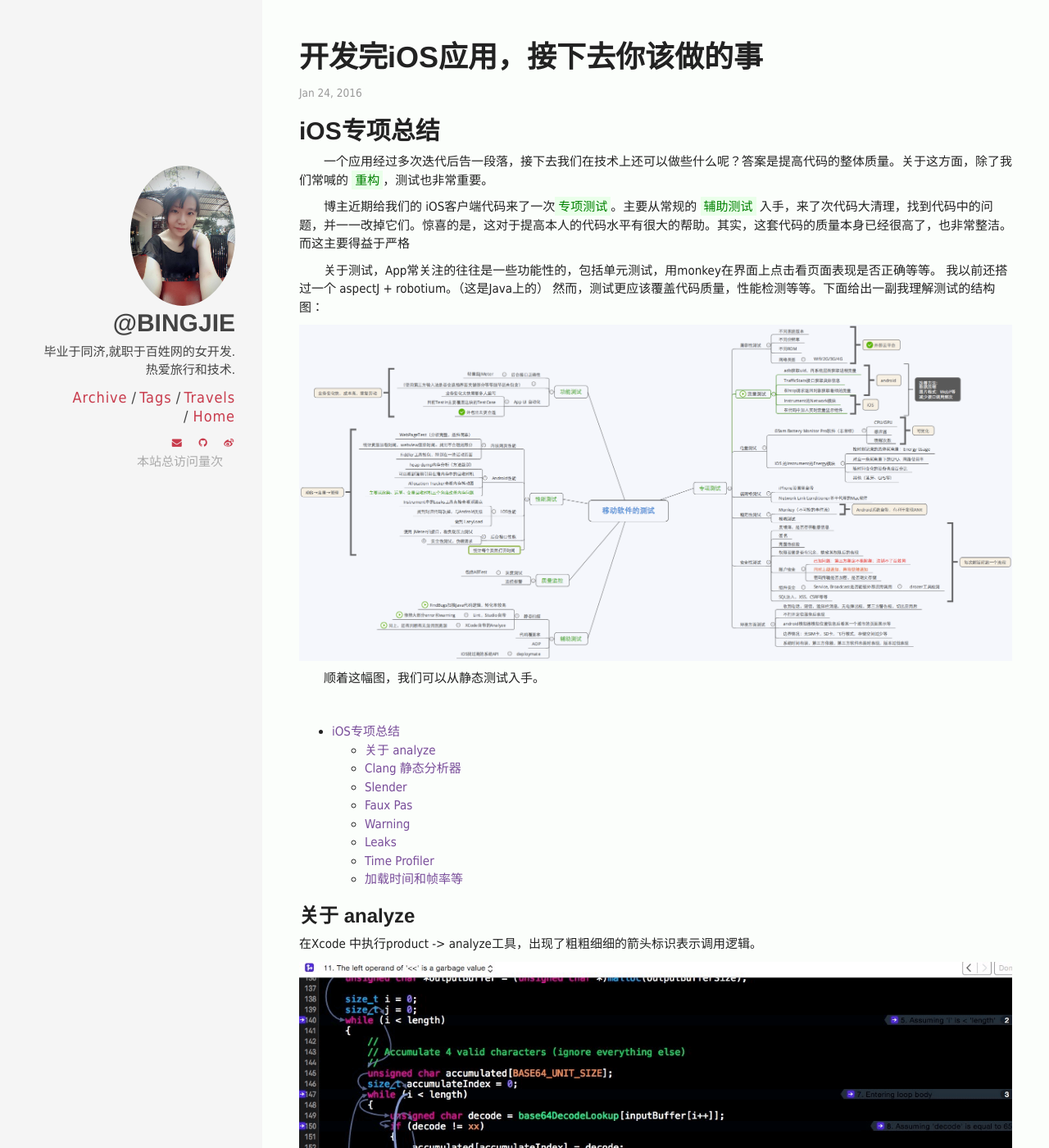
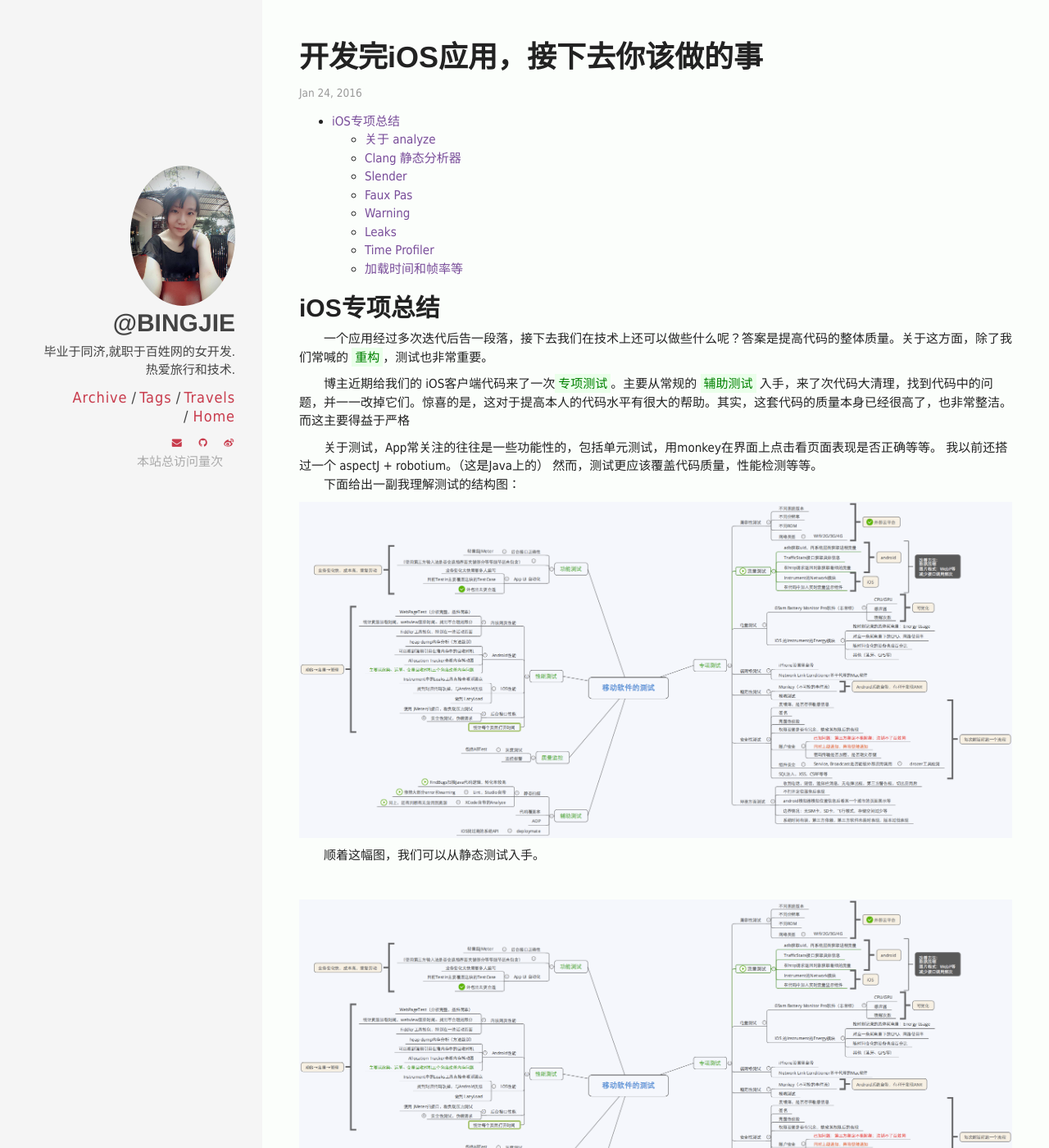
Before and after one commit to chaojimiaomiao/chaojimiaomiao.github.io, a Jekyll site: the page built from _posts/2016-01-24-AfteriOS.md, in a window 1280 px wide and 1400 px high. Shown: the whole window at 82% size. Built offline with Jekyll 4.4.1, drawn with Linux system fonts in a browser that asks for light colours; comment, search, counter and statistics services are not loaded.

Commit message:
该店东西

```diff
--- a/_posts/2016-01-24-AfteriOS.md
+++ b/_posts/2016-01-24-AfteriOS.md
@@ -6,13 +6,17 @@ tags: [ios, 测试]
 comments: true
 ---
 
+* 目录
+{:toc}
+
 ##iOS专项总结
 
 　　一个应用经过多次迭代后告一段落，接下去我们在技术上还可以做些什么呢？答案是提高代码的整体质量。关于这方面，除了我们常喊的 `重构`，测试也非常重要。
 
 　　博主近期给我们的 iOS客户端代码来了一次`专项测试`。主要从常规的 `辅助测试` 入手，来了次代码大清理，找到代码中的问题，并一一改掉它们。惊喜的是，这对于提高本人的代码水平有很大的帮助。其实，这套代码的质量本身已经很高了，也非常整洁。而这主要得益于严格
 
-　　关于测试，App常关注的往往是一些功能性的，包括单元测试，用monkey在界面上点击看页面表现是否正确等等。 我以前还搭过一个 aspectJ + robotium。（这是Java上的） 然而，测试更应该覆盖代码质量，性能检测等等。下面给出一副我理解测试的结构图：
+　　关于测试，App常关注的往往是一些功能性的，包括单元测试，用monkey在界面上点击看页面表现是否正确等等。 我以前还搭过一个 aspectJ + robotium。（这是Java上的） 然而，测试更应该覆盖代码质量，性能检测等等。
+　　下面给出一副我理解测试的结构图：
 
 ![image]({{ site.url }}/img/afterios_testblue.png)
 
@@ -20,9 +24,9 @@ comments: true
 
 <!--more-->
 
+<img src= "/img/afterios_testblue.png" onclick="this.style.zoom='2'" />
 
-* 目录
-{:toc}
+<br/>
 
 ###关于 analyze
 
@@ -38,6 +42,8 @@ comments: true
 - 比如逻辑上错误的代码。（这点极少）
 
 但是关于资源文件，该工具是扫描不出来的。另外，我们可以在Xcode中配置该工具。
+
+<br/>
 
 ###Clang 静态分析器
 
@@ -63,6 +69,8 @@ analyze 其实就是 Clang 静态分析器，包含 ’shallow’ 和 ‘deep’
 
 为什么不改呢？因为没看出逻辑问题。（或者看懂了也不敢改，怕算法错误。）
 
+<br/>
+
 ###Slender
 
 slender 是一款针对 iOS 图片分析的 Mac 软件。导入工程，可以找到所有未使用到的 resource。（unused也可以找到多余的资源）
@@ -71,6 +79,7 @@ slender 是一款针对 iOS 图片分析的 Mac 软件。导入工程，可以
 
 ![image]({{ site.url }}/img/afterios_slender.png)
 
+<br/>
 ###Faux Pas
 
 意外发现的惊喜。Faux Pas 是一个出色的静态 Error 检测工具。
@@ -87,6 +96,8 @@ slender 找到的是未使用的资源，faux 找到的是代码中使用到，
 
 和一些配置上的建议。
 
+<br/>
+
 ###Warning
 
 你的pods 中还在报 warning 吗？你可以使用下面这种方法屏蔽它们。
@@ -101,6 +112,8 @@ slender 找到的是未使用的资源，faux 找到的是代码中使用到，
 
 并且也不建议屏蔽这种警告，比如由于友盟未支持 7.0 版本所导致的 警告。现在由于 友盟本身未支持，7.0 用户还有许多等等原因，但未来或许能解决。不应忘记这点。
 
+<br/>
+
 ###Leaks
 
 苹果集成了一个性能检测工具，叫instruments。使用instrument中的Leaks工具：
@@ -113,6 +126,8 @@ iOS内存泄露点比较少，大部分都是系统内部方法，或者一些
 
 对于 iOS可能泄露的地方，我的建议还是通过已知的代码规范 逆向去寻找。比如 误用 strong类型的delegate； block 中没有使用 weak self等等。
 
+<br/>
+
 ###Time Profiler
 
 时间都去哪儿了。这个工具可以找出我们最耗时的操作并定位到代码中。
@@ -123,6 +138,8 @@ iOS内存泄露点比较少，大部分都是系统内部方法，或者一些
 
 （右侧黑色部分是耗时操作，但不一定是错误的代码）
 
+<br/>
+
 ###加载时间和帧率等
 
 关于启动时间，有两种查看方法。一种是通过上文的时间检测工具，另一种是直接在代码中打log。其中log又有两种打法。
--- a/_sass/_base.scss
+++ b/_sass/_base.scss
@@ -32,6 +32,7 @@ blockquote {
   padding-left: 20px;
   border-left: 8px solid #333332;
   font-style: italic;
+  background-color: aliceblue;
 }
 
 /*
```
